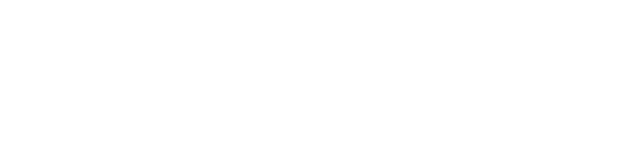
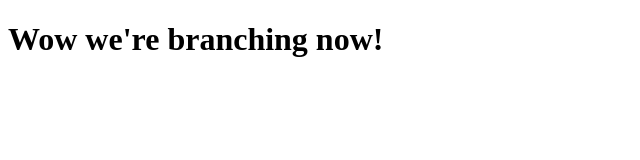
Before and after one commit to JoeyDeol/git-branching-practice, a plain HTML site: page index.html in a window 1280 px wide. Shown: the whole page, without its empty margins (0-640 px from the left). Drawn offline with Linux system fonts and the light colour scheme.

Commit message:
added h1 to index

```diff
--- a/index.html
+++ b/index.html
@@ -7,6 +7,6 @@
   <title>Git branching lesson on test</title>
 </head>
 <body>
-
+  <h1>Wow we're branching now!</h1>
 </body>
 </html>
```
